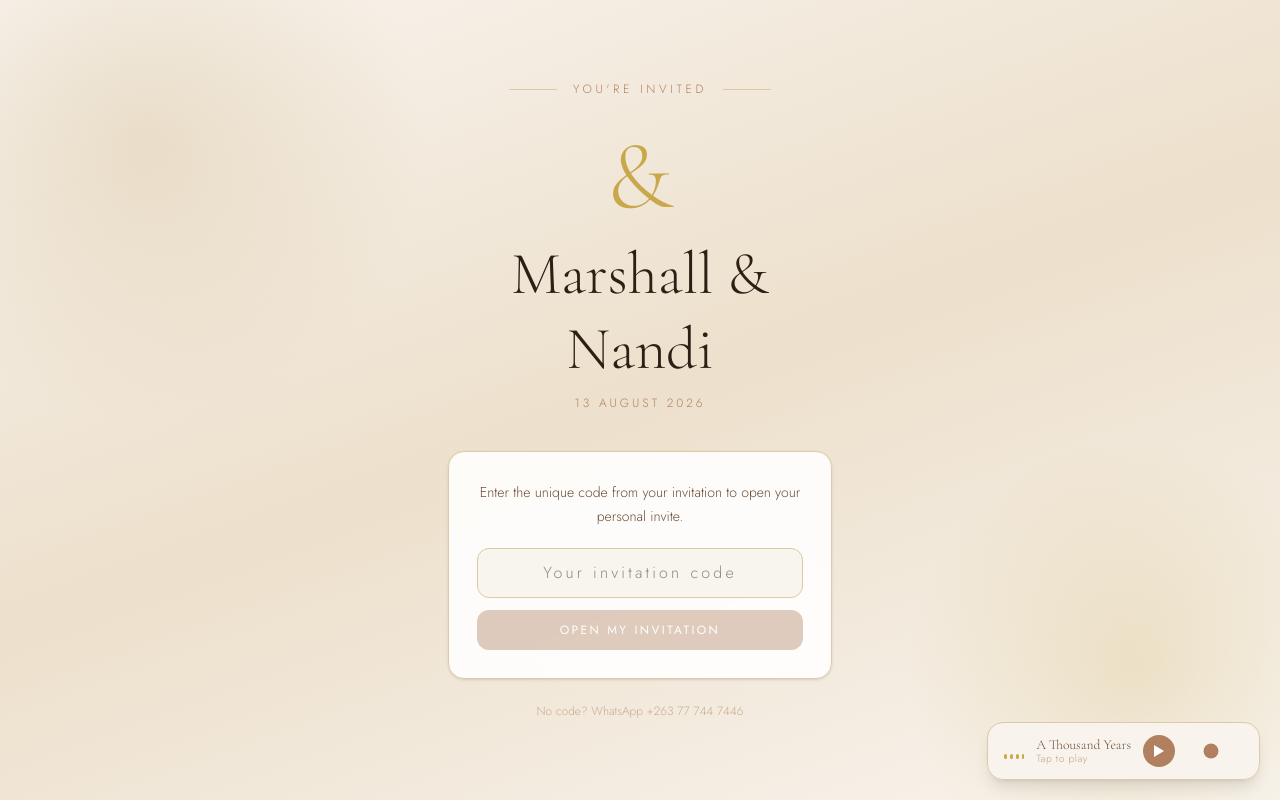
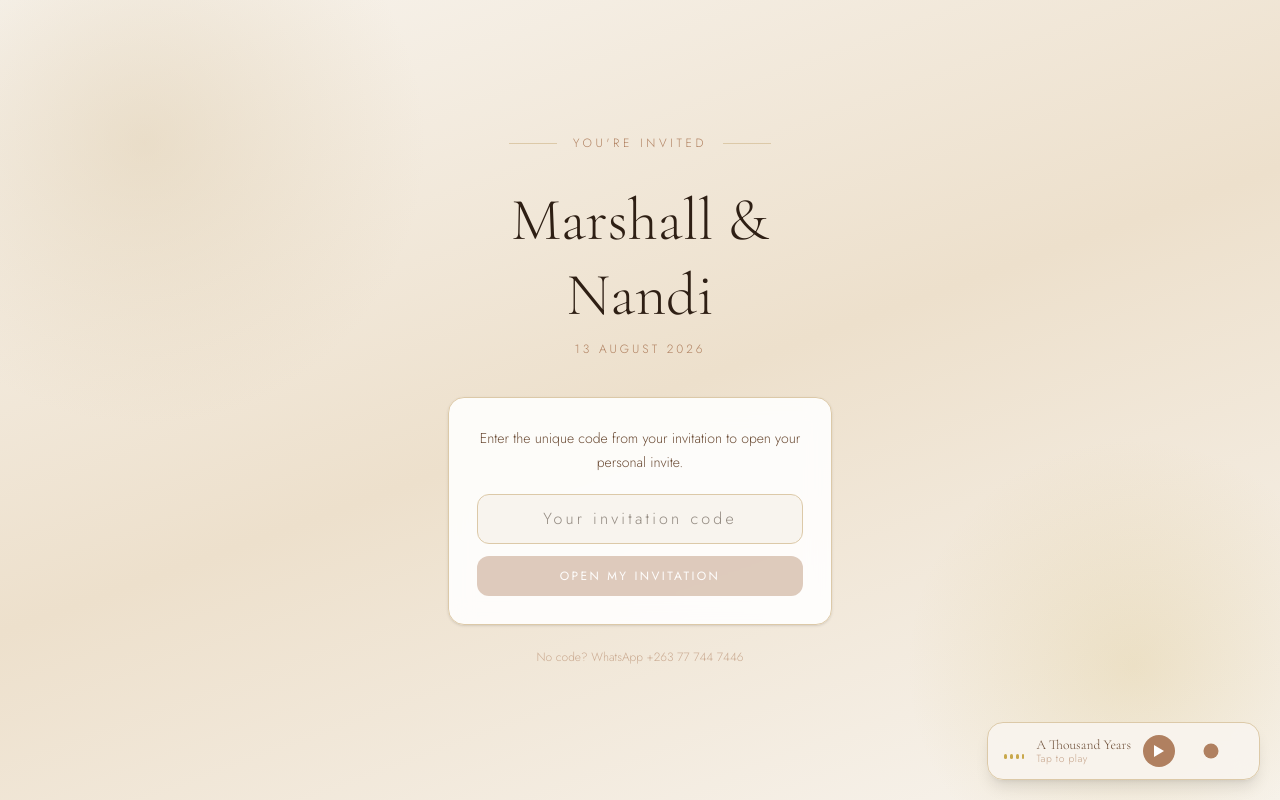
Before and after one commit to CalvinTremps/Weddings, a Next.js app: page / in a window 1280 px wide. Built offline with nearby package versions, Linux system fonts and the light colour scheme; no server answers.

Commit message:
Remove misplaced decorative ampersand from code entry page
Co-Authored-By: Claude Sonnet 4.6 <noreply@anthropic.com>

```diff
--- a/src/app/page.tsx
+++ b/src/app/page.tsx
@@ -104,16 +104,6 @@ export default function CodeEntryPage() {
               initial={{ width: 0 }} animate={{ width: 48 }} transition={{ duration: 1.2, delay: 0.3 }} />
           </div>
 
-          {/* Ampersand */}
-          <motion.div
-            className="text-7xl md:text-8xl leading-none mb-3 select-none"
-            style={{ fontFamily: "'Cormorant Garamond', serif", color: "var(--gold)", fontWeight: 300 }}
-            animate={{ rotate: [0, 2, -2, 0] }}
-            transition={{ duration: 6, repeat: Infinity, ease: "easeInOut" }}
-          >
-            &amp;
-          </motion.div>
-
           <h1 className="text-4xl md:text-6xl mb-2 leading-tight"
             style={{ fontFamily: "'Cormorant Garamond', serif", fontWeight: 300, color: "var(--charcoal)" }}>
             Marshall &amp; Nandi
```
